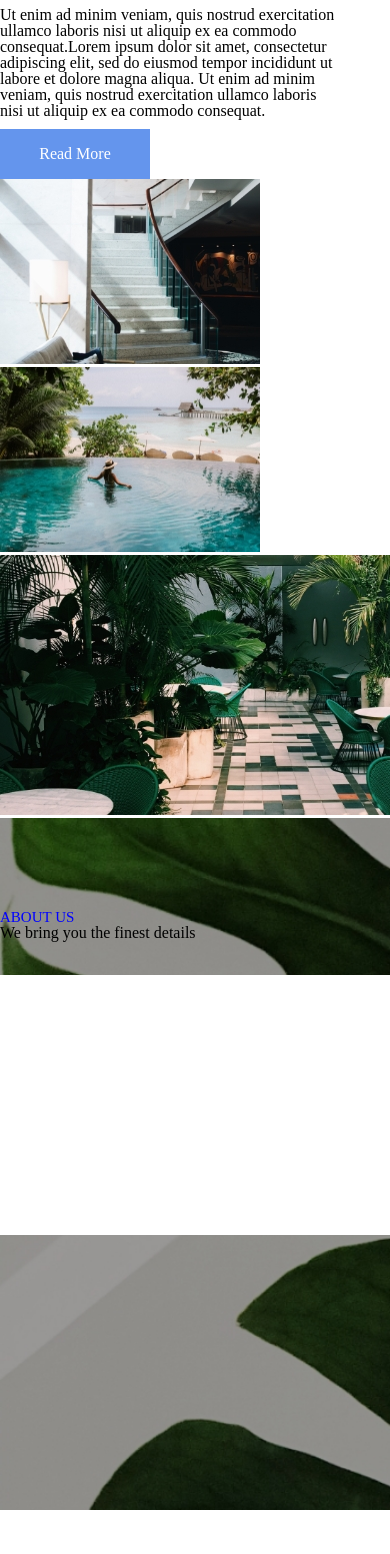
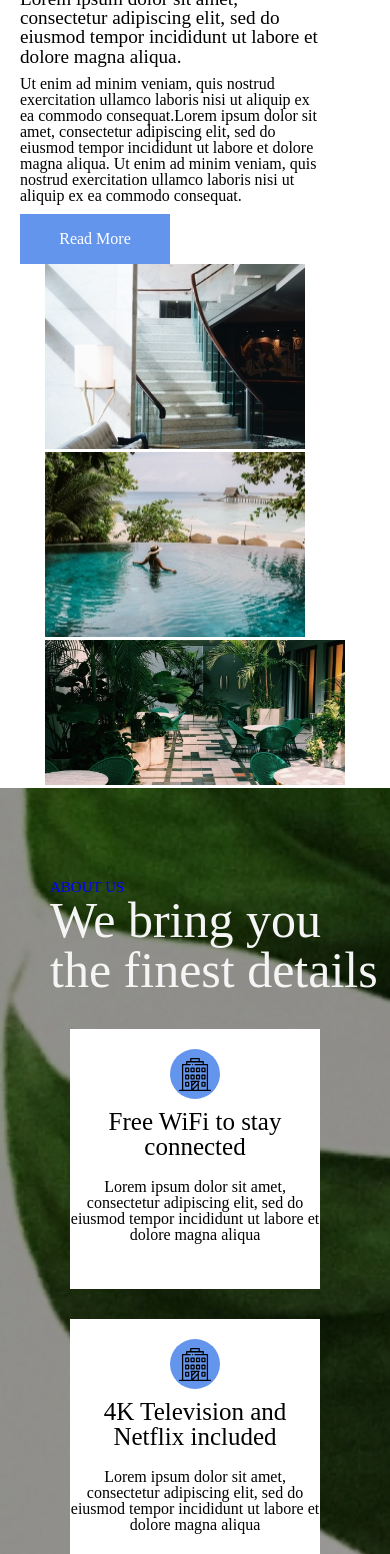
Before and after one commit to DianaI6/Blog-L-9, a plain HTML site: page index.html in a window 390 px wide. Shown: the part 446-2000 px from the top of the page. Before the commit the page ends 1956 px from the top, so only its background shows below. Drawn offline with Linux system fonts and the light colour scheme.

```diff
--- a/css/responsive.css
+++ b/css/responsive.css
@@ -1,3 +1,10 @@
+/*
+* Prefixed by https://autoprefixer.github.io
+* PostCSS: v8.3.6,
+* Autoprefixer: v10.3.1
+* Browsers: last 4 version
+*/
+
 @media (max-width: 700px;) {
     .navigation {
         display: none;
@@ -6,3 +13,63 @@
         display: block;
     }
 }
+@media (max-width: 540px){
+    .container {
+        /* width: 100%; */
+        -webkit-box-orient: vertical;
+        -webkit-box-direction: normal;
+            -ms-flex-direction: column;
+                flex-direction: column;
+        -webkit-box-align: center;
+            -ms-flex-align: center;
+                align-items: center;
+    }
+    .right-block{
+        /* width: 60%; */
+        width: 300px;
+    }
+    .left-block{
+        /* width: 60%; */
+        width: 300px;
+    }
+}
+
+@media (max-width: 1000px) {
+    .block:nth-child(4) {
+        margin-top: 30px;
+    }
+}
+@media (max-width: 750px) {
+    .block:nth-child(3) {
+        margin-top: 30px;
+    }
+}
+@media (max-width: 500px) {
+    .block:nth-child(2) {
+        margin-top: 30px;
+    }
+}
+
+
+/* @media (max-width: 1000px) {
+    .flex-wrapper {
+        flex-direction: column;
+        align-items: center;
+    }
+    .block:nth-child(1),
+    .block:nth-child(2),
+    .block:nth-child(3){
+        margin-bottom: 30px;
+    }
+} */
+
+
+/* @media (max-width: 1000px) {
+    .block {
+        width: 50%;   (ვერ ავამუშავე %-ები)
+    }
+    .block:nth-child(4),
+    .block:nth-child(3) {
+        margin-top: 30px;
+    }
+} */
--- a/css/style.css
+++ b/css/style.css
@@ -1,3 +1,10 @@
+ /*
+* Prefixed by https://autoprefixer.github.io
+* PostCSS: v8.3.6,
+* Autoprefixer: v10.3.1
+* Browsers: last 4 version
+*/
+
 /* .header-wrapper{
     background-color: lightgray;
     display: flex;
@@ -8,11 +15,14 @@
     top: 0;
     left: 0;
     width: 100%;
-    z-index: 100;  */
-}
+    z-index: 100;
+} */
+
 .navigation{
     /* display: inline-block; */
-    right: 0px;
+    right: 50px;
+    display: -webkit-box;
+    display: -ms-flexbox;
     display: flex;
 }
 .bg-image-1 img{
@@ -20,11 +30,14 @@
     margin: 30px;
 }
 .nav-ul{
+    display: -webkit-box;
+    display: -ms-flexbox;
     display: flex;
     margin-left: 500px;
     top: 30px;
     max-width: 700px;
     width: 100%;
+    -ms-flex-pack: distribute;
         justify-content: space-around;
     position: absolute;
 }
@@ -51,6 +64,8 @@
     background-position: center;
     background-size: cover;
     background-repeat: no-repeat;
+    -webkit-box-align: center;
+        -ms-flex-align: center;
             align-items: center;
     position: relative;
     margin: 0 auto;
@@ -64,6 +79,8 @@
     font-size: 50px;
 }
 .left-box{
+    display: -webkit-box;
+    display: -ms-flexbox;
     display: flex;
     /* justify-content: space-around; */
     margin-left: 100px;
@@ -72,6 +89,8 @@
     color: white;
 }
 .line{
+    display: -webkit-box;
+    display: -ms-flexbox;
     display: flex;
     width: 2px;
     height: 15px;
@@ -96,12 +115,19 @@
     color: red;
 }
 .container{
+     display: -webkit-box;
+     display: -ms-flexbox;
      display: flex;
+     -webkit-box-pack: center;
+         -ms-flex-pack: center;
              justify-content: center;
+     -webkit-box-align: center;
+         -ms-flex-align: center;
              align-items: center;
      margin-top: 20px;
      max-width: 1100px;
      width: 100%;
+     -ms-flex-wrap: wrap;
          flex-wrap: wrap;
 }
 .left-block{
@@ -131,13 +157,23 @@
     height: 50px;
     background-color: cornflowerblue;
     margin-top: 10px;
+    display: -webkit-box;
+    display: -ms-flexbox;
     display: flex;
+    -webkit-box-align: center;
+        -ms-flex-align: center;
             align-items: center;
+    -webkit-box-pack: center;
+        -ms-flex-pack: center;
             justify-content: center;
     color: white;
 }
 .right-block{
     max-width: 550px;
+    width: 100%;
+}
+.image3{
+    max-width: 530px;
     width: 100%;
 }
 .right-top{
@@ -148,7 +184,8 @@
 }
 .bg-image-2{
     background-image: url("../images/section-image.jpg");
-    height: 600px;
+    /* height: 600px; */
+    height: auto;
     width: 100%;
     /* background-position: center; */
     background-size: cover;
@@ -157,6 +194,7 @@
     position: relative;
     margin: 0 auto; */
     padding-top: 92px;
+    padding-bottom: 90px;
 }
 .cont{
     max-width: 1000;
@@ -164,18 +202,63 @@
     margin: 0 auto;
     /* background-color: white; */
 }
+.text-block{
+    margin-left: 50px;
+}
+.text-block p{
+    color: whitesmoke;
+    font-size: 50px;
+    font-style: inherit;
+}
 .cont h3{
     text-transform: uppercase;
     font-size: 15px;
     color: blue;
 }
 .flex-wrapper{
+    display: -webkit-box;
+    display: -ms-flexbox;
     display: flex;
-    justify-content: space-between;
+    -ms-flex-pack: distribute;
+        justify-content: space-around;
     margin-top: 34px;
+    -ms-flex-wrap: wrap;
+        flex-wrap: wrap;
 }
 .block{
-    width: 260px;
+    max-width: 250px;
+    width: 100%;
     height: 260px;
     background-color: white;
+    -webkit-box-pack: center;
+        -ms-flex-pack: center;
+            justify-content: center;
+    -webkit-box-align: center;
+        -ms-flex-align: center;
+            align-items: center;
+    -webkit-box-orient: vertical;
+    -webkit-box-direction: normal;
+        -ms-flex-direction: column;
+            flex-direction: column;
+    margin: 0 auto;
+    text-align: center;
 }
+.block h4{
+    font-size: 25px;
+    margin-bottom: 20px;
+    margin-top: 10px;
+}
+.hotel{
+    background-color: cornflowerblue;
+    margin-top: 20px;
+    margin-left: 40%;
+    width: 50px;
+    height: 50px;
+    border-radius: 50%;
+    display: flex;
+    justify-content: center;
+    align-items: center;
+}
+.hotel img{
+    margin: 0 auto;
+}
--- a/index.html
+++ b/index.html
@@ -8,7 +8,7 @@
     <link rel="stylesheet" type="text/css" href="css/style.css">
     <link rel="stylesheet" href="css/responsive.css">
     <link rel="icon" href="images/D-logo.png">
-    <script src="https://kit.fontawesome.com/6de6aa5275.js" crossorigin="anonymous"></script>
+    <script src="https://kit.fontawesome.com/6de6aa5275.js" crossorigin="anonymous"> </script>
 </head>
 <body>
     <header class="header-wrapper">
@@ -35,7 +35,7 @@
                     <h2>About Us</h2>
                 </div>
         </div>
-    </header>
+    </header>   <!-- responsive-ში ვერ შევამცირე ზომები -->
 
     <section>
         <div class="icons">
@@ -57,7 +57,7 @@
                 <img  src="images/image1.jpg" alt="">
                 <img  src="images/image2.jpg" alt="">
             </div>
-                <img  src="images/image3.jpg" alt="">
+                <img class="image3"  src="images/image3.jpg" alt="">
         </div>
     </section>
 
@@ -65,19 +65,41 @@
         <div class="cont">
             <div class="text-block">
                 <h3>About Us</h3>
-                <p> We bring you the finest details </p>
+                <p> We bring you </p>
+                <p>the finest details </p>
             </div>
 
             <div class="flex-wrapper">
-                <div class="block"></div>
-                <div class="block"></div>
-                <div class="block"></div>
-                <div class="block"></div>
+                <div class="block">
+                    <div class="hotel">
+                        <img  src="images/hotel.svg" alt="">
+                    </div>
+                    <h4> Free WiFi  to stay connected </h4>
+                    <p> Lorem ipsum dolor sit amet, consectetur adipiscing elit, sed do eiusmod tempor incididunt ut labore et dolore magna aliqua</p>
+                </div>
+                <div class="block">
+                    <div class="hotel">
+                        <img  src="images/hotel.svg" alt="">
+                    </div>
+                    <h4> 4K Television and Netflix included </h4>
+                    <p> Lorem ipsum dolor sit amet, consectetur adipiscing elit, sed do eiusmod tempor incididunt ut labore et dolore magna aliqua</p>
+                </div>
+                <div class="block">
+                    <div class="hotel">
+                        <img  src="images/hotel.svg" alt="">
+                    </div>
+                    <h4> Span zone where you can chill </h4>
+                    <p> Lorem ipsum dolor sit amet, consectetur adipiscing elit, sed do eiusmod tempor incididunt ut labore et dolore magna aliqua</p>
+                </div>
+                <div class="block">
+                    <div class="hotel">
+                        <img  src="images/hotel.svg" alt="">
+                    </div>
+                    <h4> Spacious rooms for awesome parties </h4>
+                    <p> Lorem ipsum dolor sit amet, consectetur adipiscing elit, sed do eiusmod tempor incididunt ut labore et dolore magna aliqua</p>
+                </div>
             </div>
         </div>
     </section>
-
-
-
 </body>
 </html>
```
Also changed, not shown: images/D-logo.png (added). Lines whose indentation alone changed are shown as unchanged.
